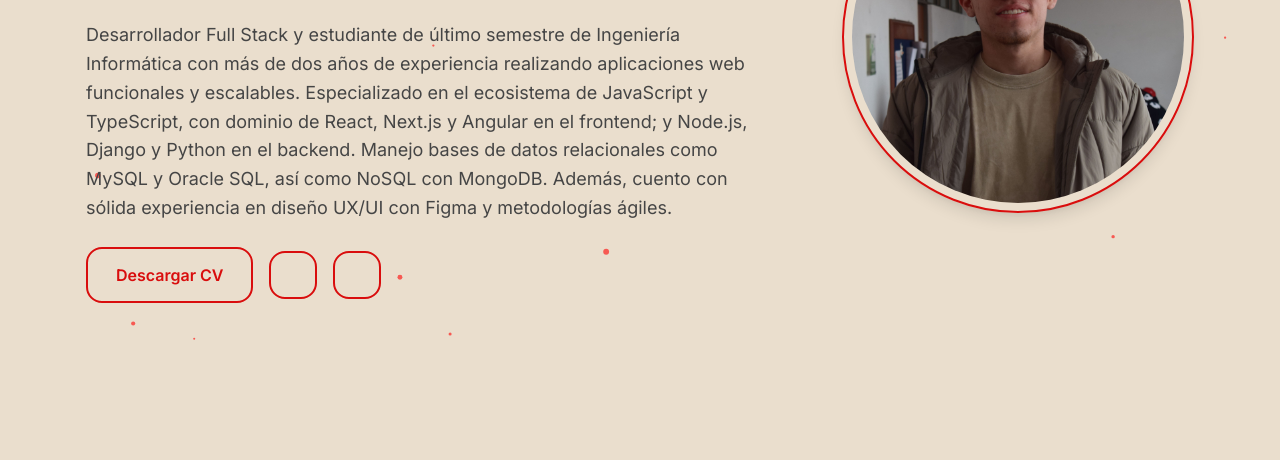
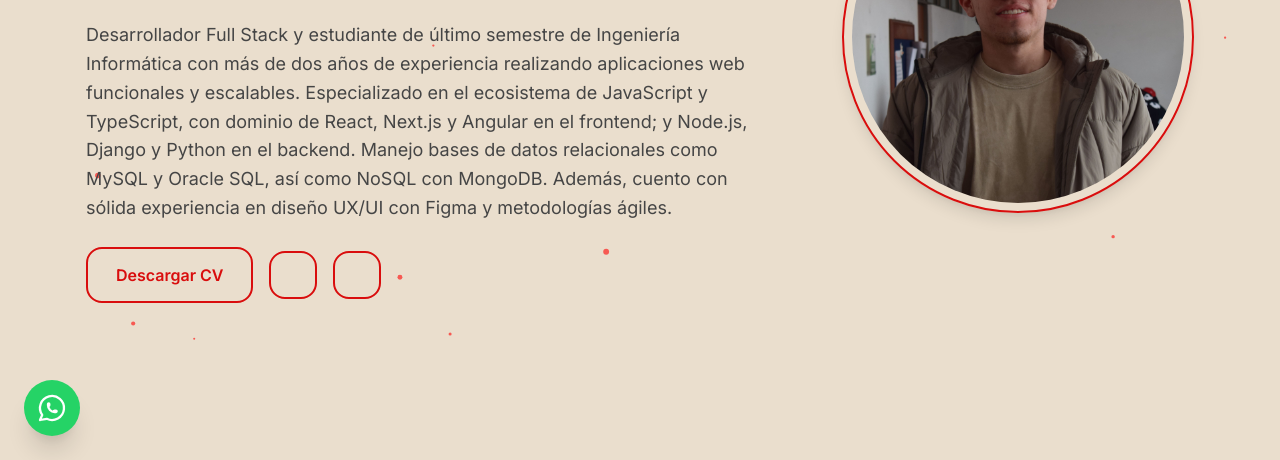
Before and after one commit to Filollan/Repositorio, an Astro site: page / in a window 1280 px wide. Shown: the part 340-800 px from the top of the page. Built offline with nearby package versions, Linux system fonts and the light colour scheme; Astro itself is replaced by a stand-in of ours; some icons are missing.

Commit message:
Add floating WhatsApp button aligned with scroll button

```diff
--- /dev/null
+++ b/src/components/WhatsAppButton.astro
@@ -0,0 +1,75 @@
+---
+const whatsappNumber = "573502397570";
+const whatsappURL = `https://wa.me/${whatsappNumber}`;
+---
+
+<a
+  href={whatsappURL}
+  class="whatsapp-button"
+  aria-label="Abrir chat de WhatsApp"
+  title="Abrir chat de WhatsApp"
+  target="_blank"
+  rel="noopener noreferrer"
+>
+  <svg
+    xmlns="http://www.w3.org/2000/svg"
+    viewBox="0 0 24 24"
+    fill="none"
+    stroke="currentColor"
+    stroke-width="1.7"
+    stroke-linecap="round"
+    stroke-linejoin="round"
+    aria-hidden="true"
+  >
+    <path d="M3 21l1.65-3.8a9 9 0 1 1 3.4 2.9l-5.05.9" />
+    <path d="M9 10a.5.5 0 0 0 1 0v-1a.5.5 0 0 0-1 0v1a5 5 0 0 0 5 5h1a.5.5 0 0 0 0-1h-1a.5.5 0 0 0 0 1" />
+  </svg>
+</a>
+
+<style lang="scss">
+  .whatsapp-button {
+    position: fixed;
+    left: 1.5rem;
+    bottom: 1.5rem;
+    z-index: 1000;
+    display: flex;
+    align-items: center;
+    justify-content: center;
+    width: 3.5rem;
+    height: 3.5rem;
+    color: #fff;
+    cursor: pointer;
+    background-color: #25d366;
+    border-radius: 9999px;
+    box-shadow: var(--shadow-xl);
+    transition: transform 0.25s ease, background-color 0.25s ease;
+
+    svg {
+      width: 2rem;
+      height: 2rem;
+    }
+
+    &:hover {
+      background-color: #20bd5a;
+      transform: translateY(-4px) scale(1.08);
+    }
+
+    &:active {
+      transform: translateY(-2px) scale(1.04);
+    }
+
+    &:focus-visible {
+      outline: 2px solid #86efac;
+      outline-offset: 4px;
+    }
+  }
+
+  @media (max-width: 768px) {
+    .whatsapp-button {
+      left: 1rem;
+      bottom: 1rem;
+      width: 3.25rem;
+      height: 3.25rem;
+    }
+  }
+</style>
--- a/src/layouts/Layout.astro
+++ b/src/layouts/Layout.astro
@@ -2,6 +2,7 @@
 import "styles/global.scss";
 import "@fontsource-variable/inter";
 import ScrollToTop from "components/ScrollToTop.astro";
+import WhatsAppButton from "components/WhatsAppButton.astro";
 
 interface Props {
   title: string;
@@ -125,7 +126,8 @@ const personSchema = {
 
     <slot />
 
-    <!-- Botón scroll to top -->
+    <!-- Botones flotantes -->
+    <WhatsAppButton />
     <ScrollToTop />
   </body>
 </html>
```
